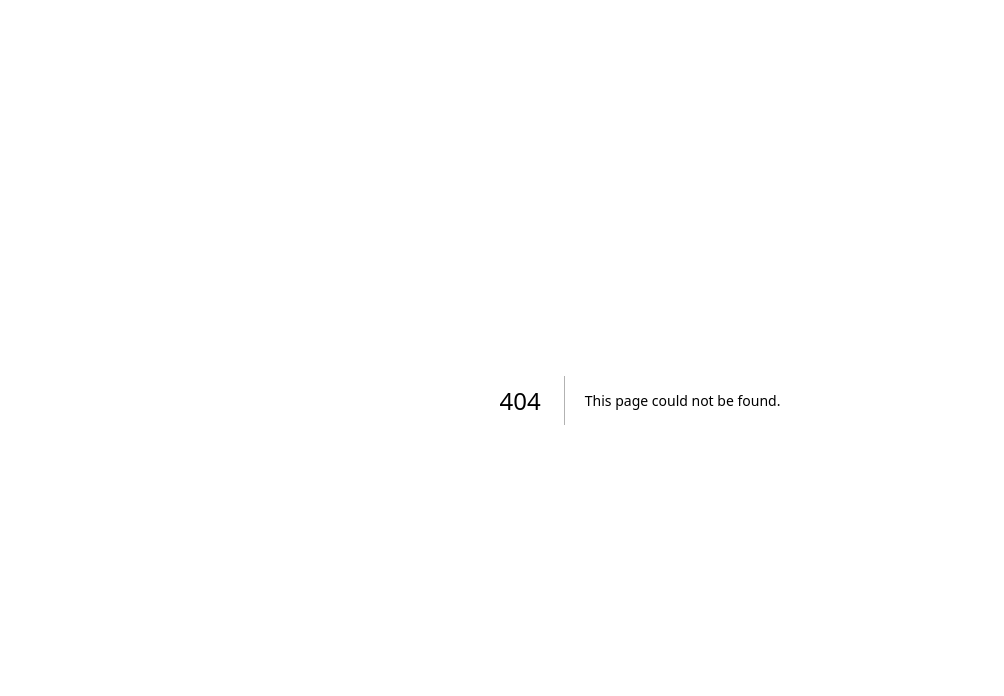
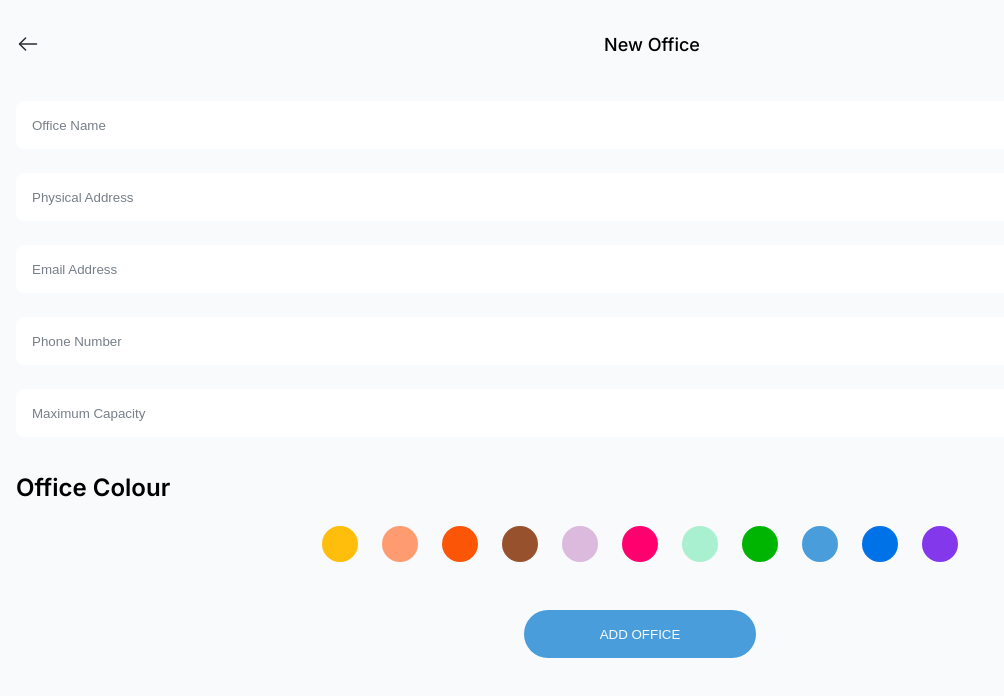
Before and after one commit to SabeloX/Office-Manager, a Next.js app: page /add-office in a window 1280 px wide. Before the commit this address had no page. Shown: the top 696 px of the page, without its empty margins (0-1004 px from the left). Built offline with nearby package versions, Linux system fonts and the light colour scheme.

Commit message:
OM-12: add new office component

```diff
--- /dev/null
+++ b/app/add-office/page.tsx
@@ -0,0 +1,7 @@
+import { AddOffice } from "@/pages/add-office/AddOffice";
+
+const AddOfficePage = () => (
+    <AddOffice />
+);
+
+export default AddOfficePage;
--- /dev/null
+++ b/components/choose-color/ChooseColor.tsx
@@ -0,0 +1,18 @@
+import { colors } from "@/data/colors";
+
+import './choose-color.css';
+
+export const ChooseColor = () => (
+    <div className="choose-color">
+        {
+            colors.map(color => (
+                <span
+                    key={color}
+                    style={{
+                        backgroundColor: color
+                    }}
+                ></span>
+            ))
+        }
+    </div>
+);
--- /dev/null
+++ b/components/choose-color/choose-color.css
@@ -0,0 +1,14 @@
+.choose-color {
+    display: flex;
+    flex-wrap: wrap;
+    gap: 24px;
+    justify-content: center;
+}
+
+.choose-color > span {
+    width: 36px;
+    height: 36px;
+    border-radius: 50%;
+    cursor: pointer;
+    margin-bottom: 12px;
+}
--- a/components/page-title/PageTitle.tsx
+++ b/components/page-title/PageTitle.tsx
@@ -1,3 +1,5 @@
+'use client';
+
 import { ArrowLeftIcon } from "@/icons/ArrowLeftIcon";
 
 import './page-title.css';
--- /dev/null
+++ b/data/colors.ts
@@ -0,0 +1,15 @@
+import { Colors } from "@/interfaces";
+
+export const colors: Colors[] = [
+    Colors.COLOR_1,
+    Colors.COLOR_2,
+    Colors.COLOR_3,
+    Colors.COLOR_4,
+    Colors.COLOR_5,
+    Colors.COLOR_6,
+    Colors.COLOR_7,
+    Colors.COLOR_8,
+    Colors.COLOR_9,
+    Colors.COLOR_10,
+    Colors.COLOR_11
+];
--- /dev/null
+++ b/pages/add-office/AddOffice.tsx
@@ -0,0 +1,29 @@
+'use client';
+
+import { PageTitle } from '@/components/page-title/PageTitle';
+import './add-office.css';
+import { InputField } from '@/components/input-field/InputField';
+import { ChooseColor } from '@/components/choose-color/ChooseColor';
+import { Button } from '@/components/button/Button';
+
+export const AddOffice = () => {
+    return (
+        <div className="add-office">
+            <PageTitle title="New Office" />
+            <div className="add-office__info">
+                <InputField placeholder="Office Name" />
+                <InputField placeholder="Physical Address" />
+                <InputField placeholder="Email Address" />
+                <InputField placeholder="Phone Number" />
+                <InputField placeholder="Maximum Capacity " />
+            </div>
+            <div className="add-office__choose-color">
+                <h3>Office Colour</h3>
+                <ChooseColor />
+            </div>
+            <div>
+                <Button>Add Office</Button>
+            </div>
+        </div>
+    )
+}
--- /dev/null
+++ b/pages/add-office/add-office.css
@@ -0,0 +1,33 @@
+.add-office {
+    padding: 16px;
+}
+
+.add-office  > .page-title {
+    margin-bottom: 45px;
+}
+
+.add-office__info {
+    display: flex;
+    flex-direction: column;
+    gap: 24px;
+    margin-bottom: 36px;
+}
+
+.add-office__choose-color {
+    margin-bottom: 36px;
+}
+
+.add-office__choose-color > h3 {
+    margin-bottom: 24px;
+    font-size: 24px;
+    font-weight: 600;
+}
+
+.add-office > div:last-of-type {
+    display: flex;
+    justify-content: center;
+}
+
+.add-office > div:last-of-type > button {
+    width: 232px !important;
+}
--- a/pages/landing-page/LandingPage.tsx
+++ b/pages/landing-page/LandingPage.tsx
@@ -1,12 +1,13 @@
 import { Addbutton } from "@/components/add-button/AddButton";
 import { OfficeBlock } from "../../components/office-block/OfficeBlock";
-import { Office } from "../../interfaces/office.interface";
 
 import './landing-page.css';
 import { useAppOffices } from "@/context/Office.context";
+import { useRouter } from "next/navigation";
 
 export const LandingPage = () => {
     const { offices } = useAppOffices();
+    const { push } = useRouter();
 
     return(
         <div className="office">
@@ -22,7 +23,7 @@ export const LandingPage = () => {
                     ))
                 }
             </ul>
-            <Addbutton />
+            <Addbutton onClick={() => push('/add-office')} />
         </div>
     );
 }
```
